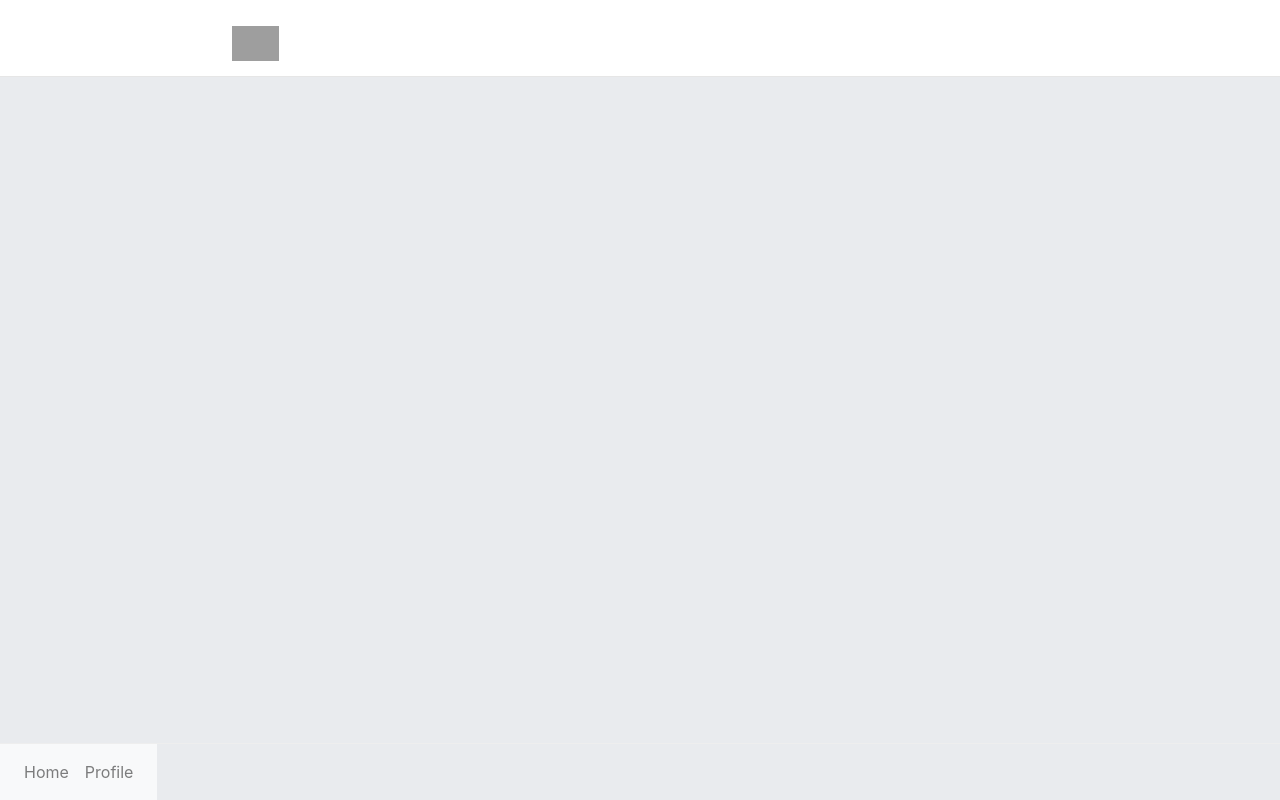
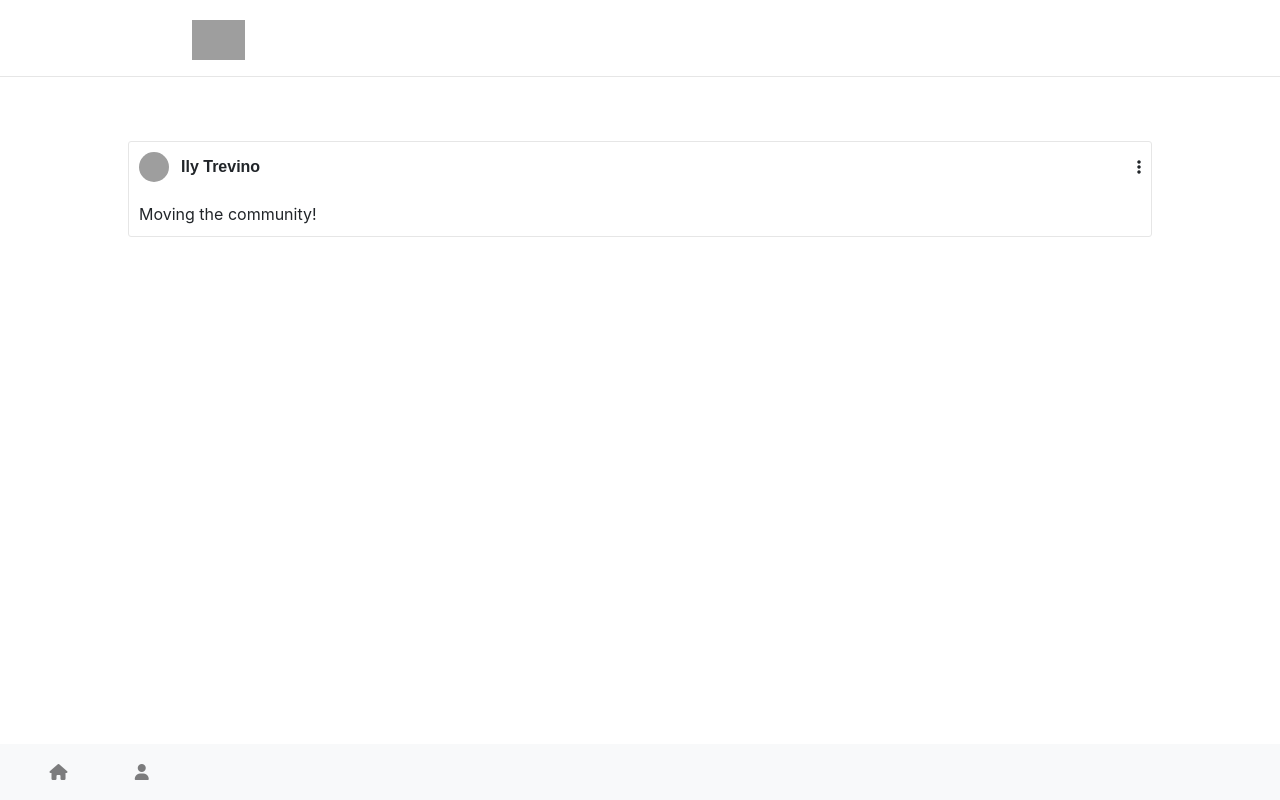
Before and after one commit to ilytrevino/veggie-happy, a React (Create React App) app: page /home in a window 1280 px wide. Built offline with nearby package versions, Linux system fonts and the light colour scheme; grey boxes are pictures that could not be loaded.

Commit message:
Basic post template form

```diff
--- a/package.json
+++ b/package.json
@@ -3,6 +3,7 @@
   "version": "0.1.0",
   "private": true,
   "dependencies": {
+    "@babel/runtime": "^7.4.5",
     "formik": "^1.5.7",
     "react": "^16.8.6",
     "react-dom": "^16.8.6",
--- a/public/index.html
+++ b/public/index.html
@@ -6,6 +6,7 @@
     <meta name="viewport" content="width=device-width, initial-scale=1" />
     <meta name="theme-color" content="#000000" />
     <link rel="manifest" href="%PUBLIC_URL%/manifest.json" />
+    <script src="https://kit.fontawesome.com/feeba2e606.js"></script>
     <link href="https://fonts.googleapis.com/css?family=Open+Sans|Roboto" rel="stylesheet">
     <link rel="stylesheet" href="https://maxcdn.bootstrapcdn.com/bootstrap/4.0.0-beta/css/bootstrap.min.css" integrity="sha384-/Y6pD6FV/Vv2HJnA6t+vslU6fwYXjCFtcEpHbNJ0lyAFsXTsjBbfaDjzALeQsN6M" crossorigin="anonymous">
     <title>React App</title>
--- a/src/App.css
+++ b/src/App.css
@@ -1,3 +1,7 @@
+body {
+  padding-top: 77px;
+}
+
 .front {
   -webkit-transform: rotateY( 180deg );
   -moz-transform: rotateY( 180deg );
--- a/src/components/Footer.js
+++ b/src/components/Footer.js
@@ -2,24 +2,17 @@ import React from 'react';
 import styled from 'styled-components';
 import { BrowserRouter as Router, Switch, Route, Link } from 'react-router-dom';
 
-const CustomFooter = styled.footer`
-  border-top: 1px solid #eeeeee;
-  display: flex;
-  flex-direction: row;
-  position: absolute;
-  bottom: 0;
-  width: 100%;
+const ListElement = styled.li`
+  margin: 0 40%;
 `;
 
 const Footer = () => (
-  <CustomFooter>
-    <nav className="navbar navbar-expand-lg navbar-light bg-light">
-      <ul className="navbar-nav mr-auto">
-        <li><Link to={'/home'} className="nav-link">Home</Link></li>
-        <li><Link to={'/profile'} className="nav-link">Profile</Link></li>
-      </ul>
-    </nav>
-  </CustomFooter>
+  <nav className="navbar navbar-expand fixed-bottom navbar-light bg-light">
+    <ul className="navbar-nav mr-auto">
+      <ListElement><Link to={'/home'} className="nav-link"><i className="fas fa-home"></i></Link></ListElement>
+      <ListElement><Link to={'/profile'} className="nav-link"><i className="fas fa-user"></i></Link></ListElement>
+    </ul>
+  </nav>
 );
 
 export default Footer;
--- a/src/components/Header.js
+++ b/src/components/Header.js
@@ -8,7 +8,8 @@ const NavMenus = styled.div `
   height: 77px;
   width: 70%;
   margin: 0 auto;
-  padding: 26px 40px;
+  padding: 20px;
+  padding-left: 0;
 `;
 
 const NavBrand = styled.div `
@@ -32,8 +33,8 @@ const BrandLogo = styled.a `
   background-image: url("https://i.postimg.cc/BQVWWMdQ/logo.png");
   background-size: contain;
   background-repeat: no-repeat;
-  height: 35px;
-  width: 176px;
+  height: 40px;
+  width: 200px;
 `;
 
 class Header extends React.Component{
--- a/src/components/Post.js
+++ b/src/components/Post.js
@@ -1,18 +1,16 @@
 import React, { Component } from "react";
 import styled from 'styled-components';
 
-const PostContainer = styled.article `
+const PostContainer = styled.div `
   border-radius: 3px;
   border: 1px solid #e6e6e6;
   background-color: #fff;
-  margin-bottom: 60px;
-  margin-left : 20%;
-  margin-right: 20%;
+  margin: 5% 10%;
 `;
 
 const PostUser = styled.div `
   display: flex;
-  padding: 16px;
+  padding: 10px;
   align-items: center;
 `;
 
@@ -22,6 +20,8 @@ const PostUserAvatar = styled.div `
 `;
 
 const PostUserNickname = styled.div `
+  display: flex;
+  flex: 1;
   margin-left: 12px;
   font-family: 'PT Sans', sans-serif;
   font-weight: bold;
@@ -33,6 +33,15 @@ const PostUserAvatarImg = styled.img `
   border-radius: 50%;
 `;
 
+const PostCaption = styled.div `
+  text-align: left;
+  padding: 10px;
+`;
+
+const MenuDots = styled.a `
+  color: inherit;
+`;
+
 class Post extends Component {
   render() {
     return (
@@ -40,13 +49,17 @@ class Post extends Component {
         <header>
           <PostUser>
             <PostUserAvatar>
-              <PostUserAvatarImg src="https://scontent-qro1-1.xx.fbcdn.net/v/t1.0-9/50343425_10161200476515632_1845036058220167168_n.jpg?_nc_cat=111&_nc_oc=AQkFIUgg3xx7Cstib46DEJppkaF1Kz_wImD0OKml2k8RE6kEWFcqGmsC37-cs-T5dC8&_nc_ht=scontent-qro1-1.xx&oh=17c727ade354e38527e757b0b966c491&oe=5D7E651C" alt="Chris" />
+              <PostUserAvatarImg src="https://scontent-qro1-1.xx.fbcdn.net/v/t1.0-9/50343425_10161200476515632_1845036058220167168_n.jpg?_nc_cat=111&_nc_oc=AQkFIUgg3xx7Cstib46DEJppkaF1Kz_wImD0OKml2k8RE6kEWFcqGmsC37-cs-T5dC8&_nc_ht=scontent-qro1-1.xx&oh=17c727ade354e38527e757b0b966c491&oe=5D7E651C" alt="Ily" />
             </PostUserAvatar>
             <PostUserNickname>
               <span>Ily Trevino</span>
             </PostUserNickname>
+            <MenuDots href=""><i className="fas fa-ellipsis-v"></i></MenuDots>
           </PostUser>
         </header>
+        <PostCaption>
+          Moving the community!
+        </PostCaption>
 
       </PostContainer>
     )
--- a/src/pages/home.js
+++ b/src/pages/home.js
@@ -19,12 +19,8 @@ class Home extends React.Component {
   render() {
     return (
       <Container p={0}>
-
         <Header />
-        <Container p={0} bg={'#E9EBEE'}>
-          <Post />
-        </Container>
-
+        <Post />
         <Footer />
       </Container>
     );
```
Also changed, not shown: 1 other file (tests, documents, lock files or other folders).
